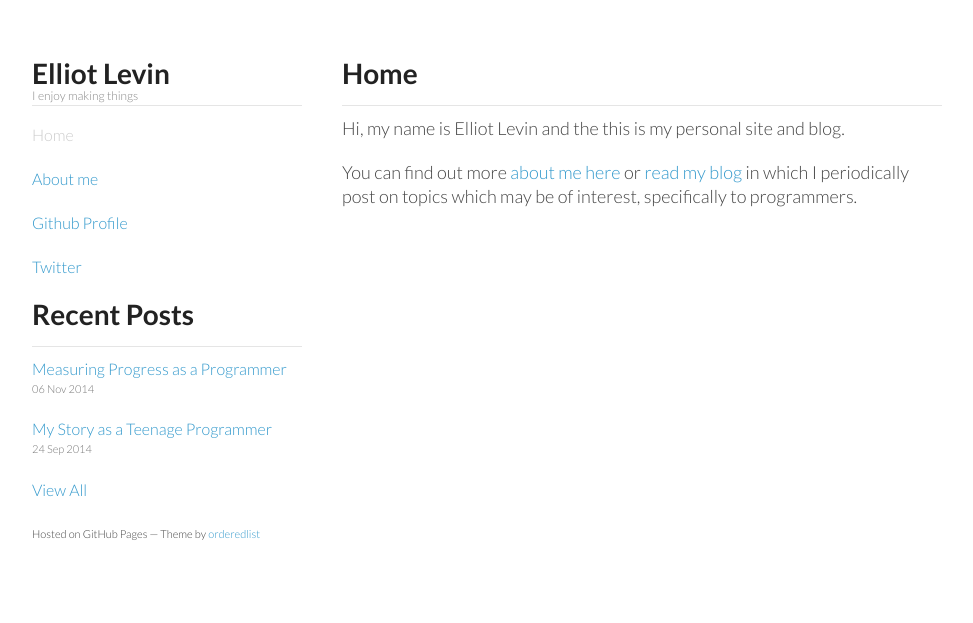
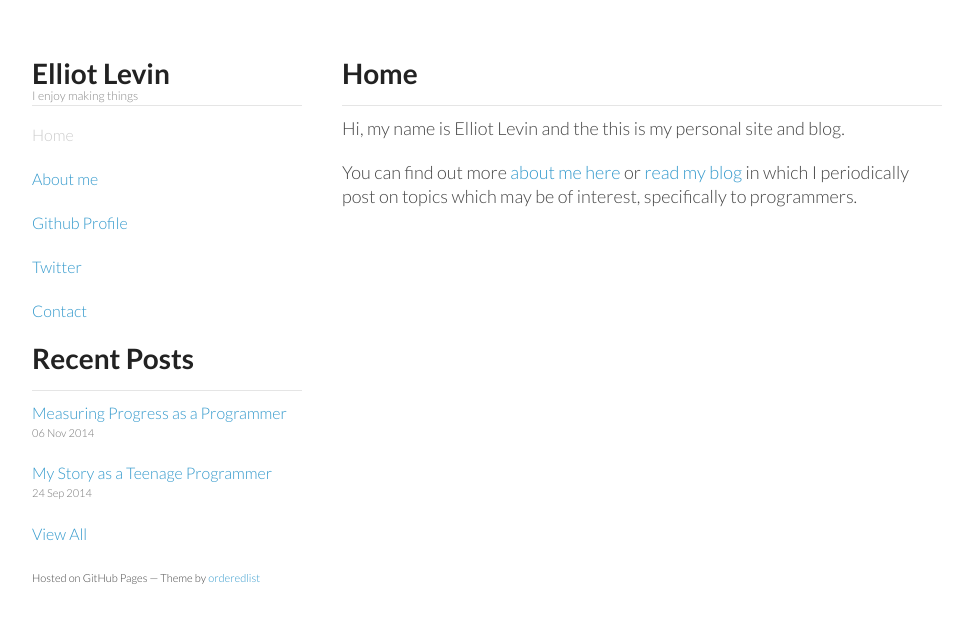
Before and after one commit to TimeToogo/elliotswebsite.com, a Jekyll site: the page built from index.md, in a window 1280 px wide. Shown: the top 623 px of the page, without its empty margins (153-1126 px from the left). Built offline with Jekyll 4.4.1, drawn with Linux system fonts in a browser that asks for light colours; nearby versions of some CDN libraries; Markdown is read by kramdown in place of the engine named in the settings.

Commit message:
Add contact link in navigation

```diff
--- a/_data/nav.yml
+++ b/_data/nav.yml
@@ -9,3 +9,6 @@
 
 - name: Twitter
   url: https://twitter.com/Time_Toogo
+
+- name: Contact
+  url: mailto:elliotlevin@hotmail.com
```
